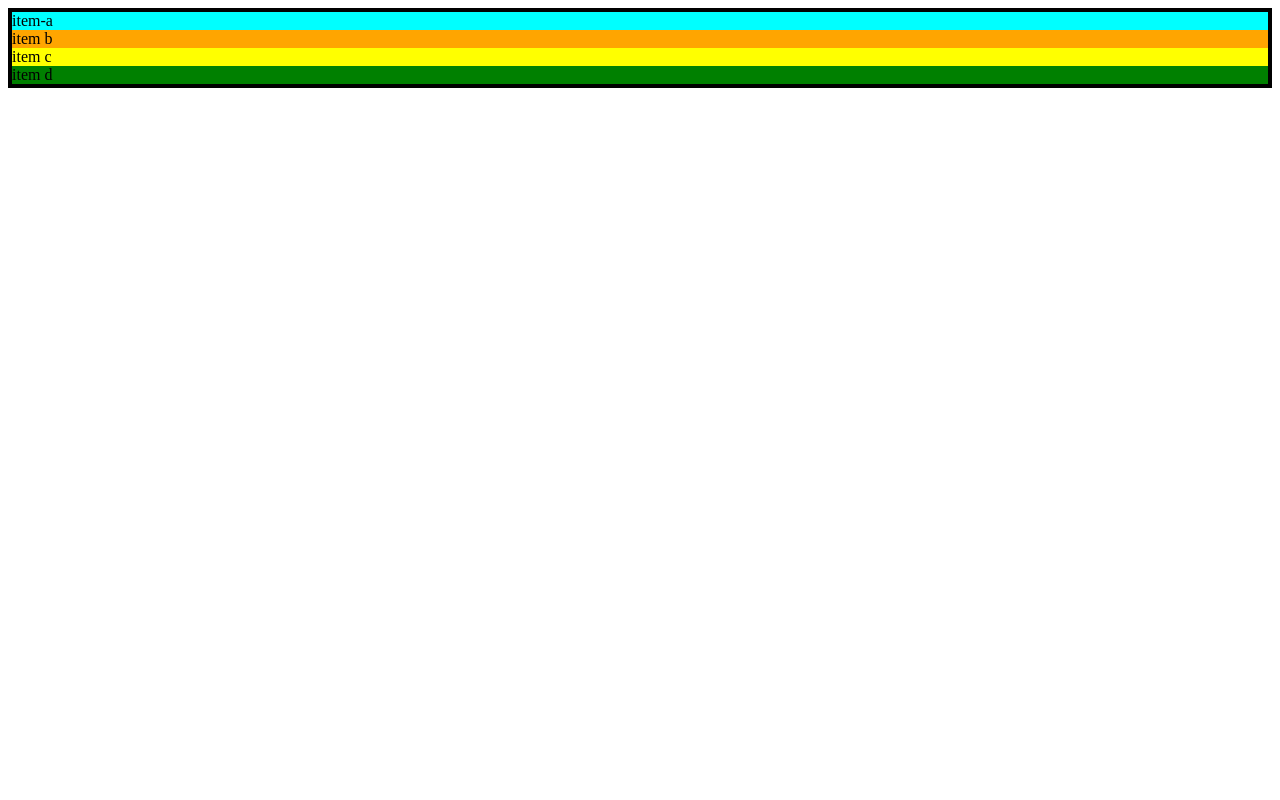
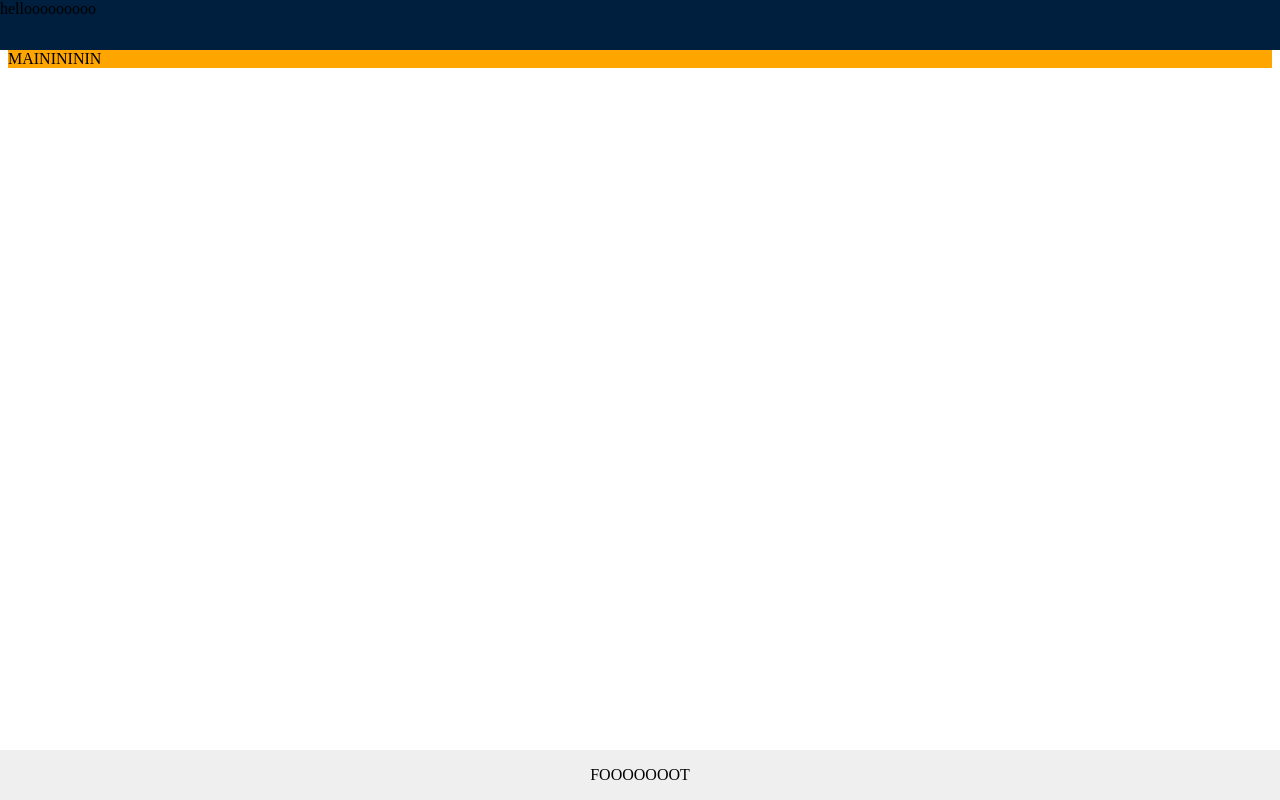
Before and after one commit to MatthewShortt/Arena-Review, a PHP site: page / in a window 1280 px wide. Run offline with PHP 8.4, Linux system fonts and the light colour scheme.

Commit message:
added sections header, main and footer

```diff
--- a/index.html
+++ b/index.html
@@ -1,11 +1,21 @@
+<!DOCTYPE html>
 <head>
-   <link rel="stylesheet" type="text/css" href="style.css">
+    <link rel="stylesheet" type="text/css" href="style.css">
 </head>
+
 <body>
+
     <div class="container">
-        <div class="item-a">item-a</div>
-        <div class="item-b">item b</div>
-        <div class="item-c">item c</div>
-        <div class="item-d">item d</div>
+        <header>
+            hellooooooooo
+            <nav>
+            </nav>
+        </header>
+        <main>
+            MAININININ
+        </main>
+        <footer>
+            FOOOOOOOT
+        </footer>
     </div>
 </body>
--- a/style.css
+++ b/style.css
@@ -1,26 +1,30 @@
-.item-a {
+header {
     grid-area: header;
-    background-color: aqua;
+    margin: -8px -8px auto -8px;
+    background-color: #001f3f;
+    height: 50px;
 }
-.item-b {
+
+main {
     grid-area: main;
     background-color: orange;
 }
-.item-c {
-    grid-area: sidebar;
-    background-color: yellow;
-}
-.item-d {
+
+footer {
     grid-area: footer;
     background-color: green;
+    position: absolute;
+    right: 0;
+    bottom: 0;
+    left: 0;
+    padding: 1rem;
+    background-color: #efefef;
+    text-align: center;
 }
 
 .container {
-    border: 4px solid black;
-    grid-template-columns:50px 50px 50px 50px;
-    grid-template-rows:auto;
-    grid-template-areas:
-        "header header header header"
-        "main main . sidebar"
-        "footer footer footer footer";
+    display: grid;
+    grid-template-columns: 25% 25% 25% 25%;
+    grid-template-rows: auto;
+    grid-template-areas: "header header header header" "main main main main" "footer footer footer footer";
 }
```
